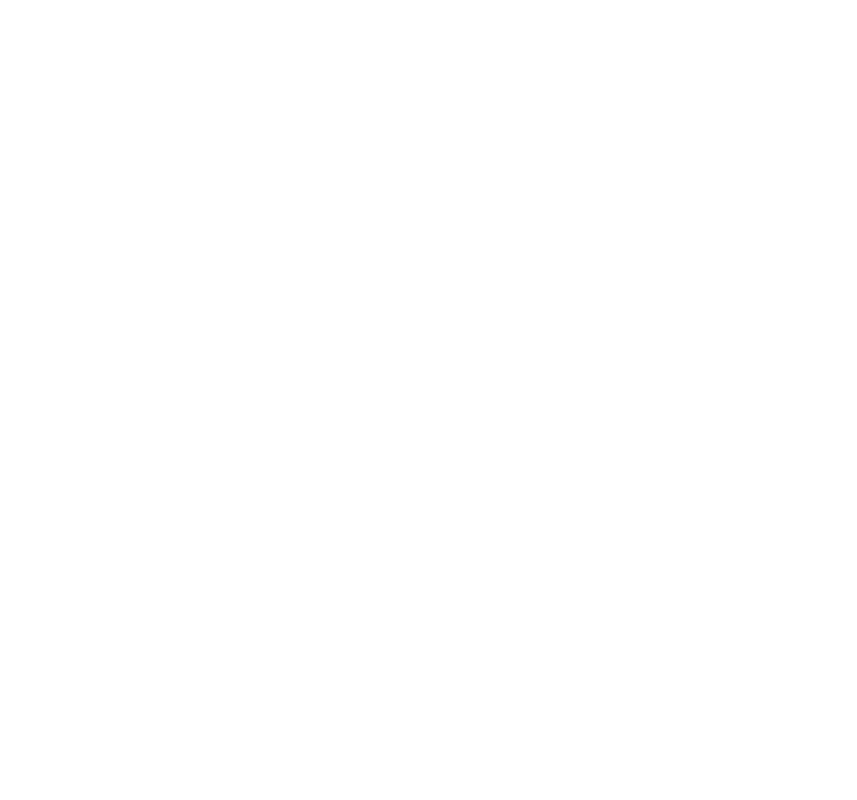
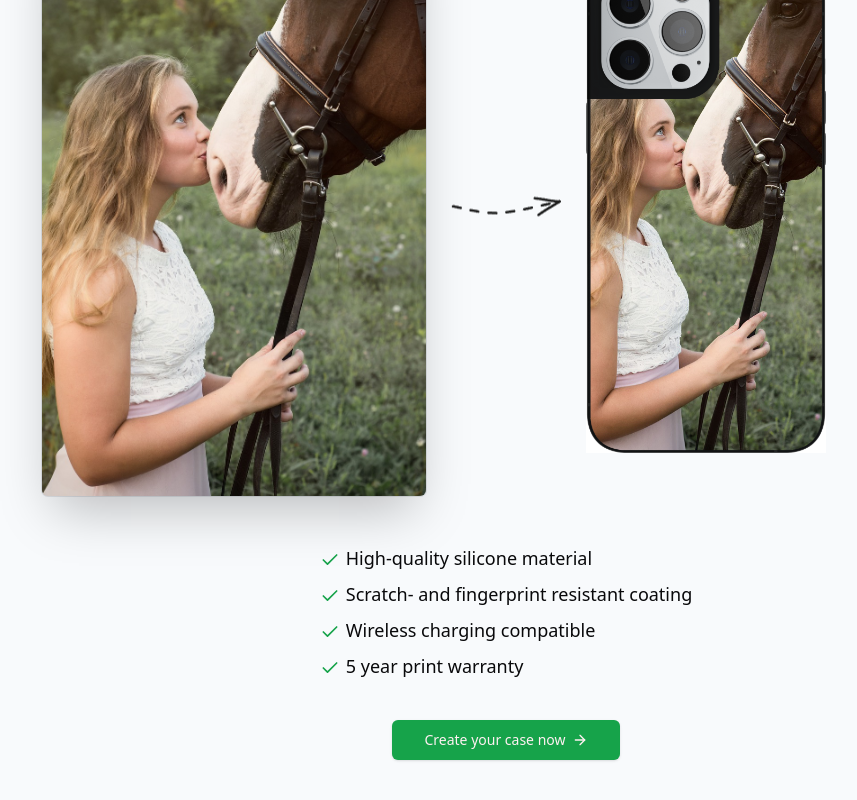
Before and after one commit to kthristow/case-ecommerce, a Next.js app: page / in a window 1280 px wide. Shown: the part 3030-3830 px from the top of the page, without its empty margins (134-991 px from the left). Before the commit the page ends 2572 px from the top, so only its background shows below. Built offline with nearby package versions, Linux system fonts and the light colour scheme; no server answers.

Commit message:
Update the landing page

```diff
--- a/src/app/page.tsx
+++ b/src/app/page.tsx
@@ -1,9 +1,11 @@
 import MaxWidthWrapper from "@/components/MaxWidthWrapper";
 import Image from "next/image";
-import { Check, Star } from 'lucide-react'
+import { ArrowRight, Check, Star } from 'lucide-react'
 import Phone from "@/components/Phone";
 import { Icons } from "@/components/Icon";
-import {Reviews} from "@/components/Reviews";
+import { Reviews } from "@/components/Reviews";
+import { buttonVariants } from "@/components/ui/button";
+import Link from "next/link";
 
 export default function Home() {
   return (
@@ -102,11 +104,11 @@
                   , on the case I had before, the image started fading into yellow-ish color after a couple weeks. Love it."</p>
               </div>
               <div className="flex gap-4 mt-2">
-                <img className="rounded-full h-12 w-12 object-cover" src='/users/user-1.png'/>
+                <img className="rounded-full h-12 w-12 object-cover" src='/users/user-1.png' />
                 <div className="flex flex-col">
                   <p className="font-semibold">Jonathan</p>
                   <div className="flex gap-1.5 items-center text-zinc-600">
-                    <Check className="h-4 w-4 stroke-[3px] text-green-600"/>
+                    <Check className="h-4 w-4 stroke-[3px] text-green-600" />
                     <p className="text-sm">Verified Purchase</p>
                   </div>
                 </div>
@@ -122,15 +124,15 @@
               </div>
               <div className="text-lg leading-8">
                 <p>"I ususally keep my phone togther with my keys in my pocket and that led to some pretty heavy scratchmarks on all of my last phone cases. This one,
-                 besides a barely noticeable scratch on ther corner, <span className="p-0.5 bg-slate-800 text-white">looks brand new after about half a year</span>
-                 . I dig it"</p>
+                  besides a barely noticeable scratch on ther corner, <span className="p-0.5 bg-slate-800 text-white">looks brand new after about half a year</span>
+                  . I dig it"</p>
               </div>
               <div className="flex gap-4 mt-2">
-                <img className="rounded-full h-12 w-12 object-cover" src='/users/user-4.jpg'/>
+                <img className="rounded-full h-12 w-12 object-cover" src='/users/user-4.jpg' />
                 <div className="flex flex-col">
                   <p className="font-semibold">Mike</p>
                   <div className="flex gap-1.5 items-center text-zinc-600">
-                    <Check className="h-4 w-4 stroke-[3px] text-green-600"/>
+                    <Check className="h-4 w-4 stroke-[3px] text-green-600" />
                     <p className="text-sm">Verified Purchase</p>
                   </div>
                 </div>
@@ -140,8 +142,66 @@
         </MaxWidthWrapper>
 
         <div className="pt-16">
-        <Reviews />
+          <Reviews />
         </div>
+      </section>
+
+      <section>
+        <MaxWidthWrapper className="py-24">
+          <div className="mb-12 px-6 lg:px-8">
+            <div className="mx-auto max-w-2xl sm:text-center">
+              <h2 className="order-1 mt-2 tracking tight text-center text-balance !leading-tight font-bold text-5xl md:text-6xl text-gray-900">Upload your photo
+                <span className="relative px-2 bg-green-600 text-white">your own case</span> now</h2>
+            </div>
+          </div>
+          <div className='mx-auto max-w-6xl px-6 lg:px-8'>
+            <div className='relative flex flex-col items-center md:grid grid-cols-2 gap-40'>
+              <img
+                src='/arrow.png'
+                className='absolute top-[25rem] md:top-1/2 -translate-y-1/2 z-10 left-1/2 -translate-x-1/2 rotate-90 md:rotate-0'
+              />
+
+              <div className='relative h-80 md:h-full w-full md:justify-self-end max-w-sm rounded-xl bg-gray-900/5 ring-inset ring-gray-900/10 lg:rounded-2xl'>
+                <img
+                  src='/horse.jpg'
+                  className='rounded-md object-cover bg-white shadow-2xl ring-1 ring-gray-900/10 h-full w-full'
+                />
+              </div>
+
+              <Phone className='w-60' imgSrc='/horse_phone.jpg' />
+            </div>
+          </div>
+
+          <ul className='mx-auto mt-12 max-w-prose sm:text-lg space-y-2 w-fit'>
+            <li className='w-fit'>
+              <Check className='h-5 w-5 text-green-600 inline mr-1.5' />
+              High-quality silicone material
+            </li>
+            <li className='w-fit'>
+              <Check className='h-5 w-5 text-green-600 inline mr-1.5' />
+              Scratch- and fingerprint resistant coating
+            </li>
+            <li className='w-fit'>
+              <Check className='h-5 w-5 text-green-600 inline mr-1.5' />
+              Wireless charging compatible
+            </li>
+            <li className='w-fit'>
+              <Check className='h-5 w-5 text-green-600 inline mr-1.5' />5 year
+              print warranty
+            </li>
+
+            <div className='flex justify-center'>
+              <Link
+                className={buttonVariants({
+                  size: 'lg',
+                  className: 'mx-auto mt-8',
+                })}
+                href='/configure/upload'>
+                Create your case now <ArrowRight className='h-4 w-4 ml-1.5' />
+              </Link>
+            </div>
+          </ul>
+        </MaxWidthWrapper>
       </section>
     </div>
   );
```
